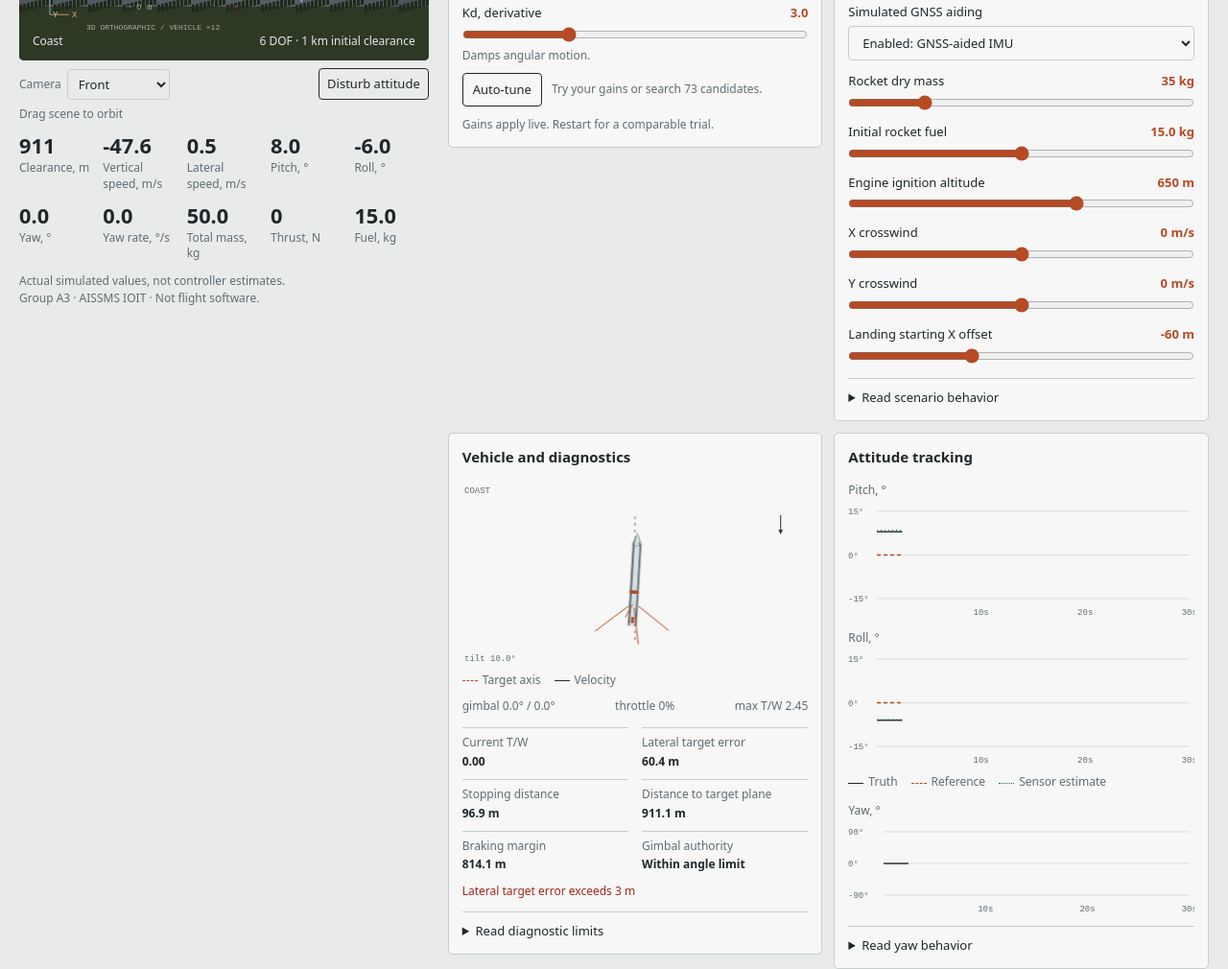
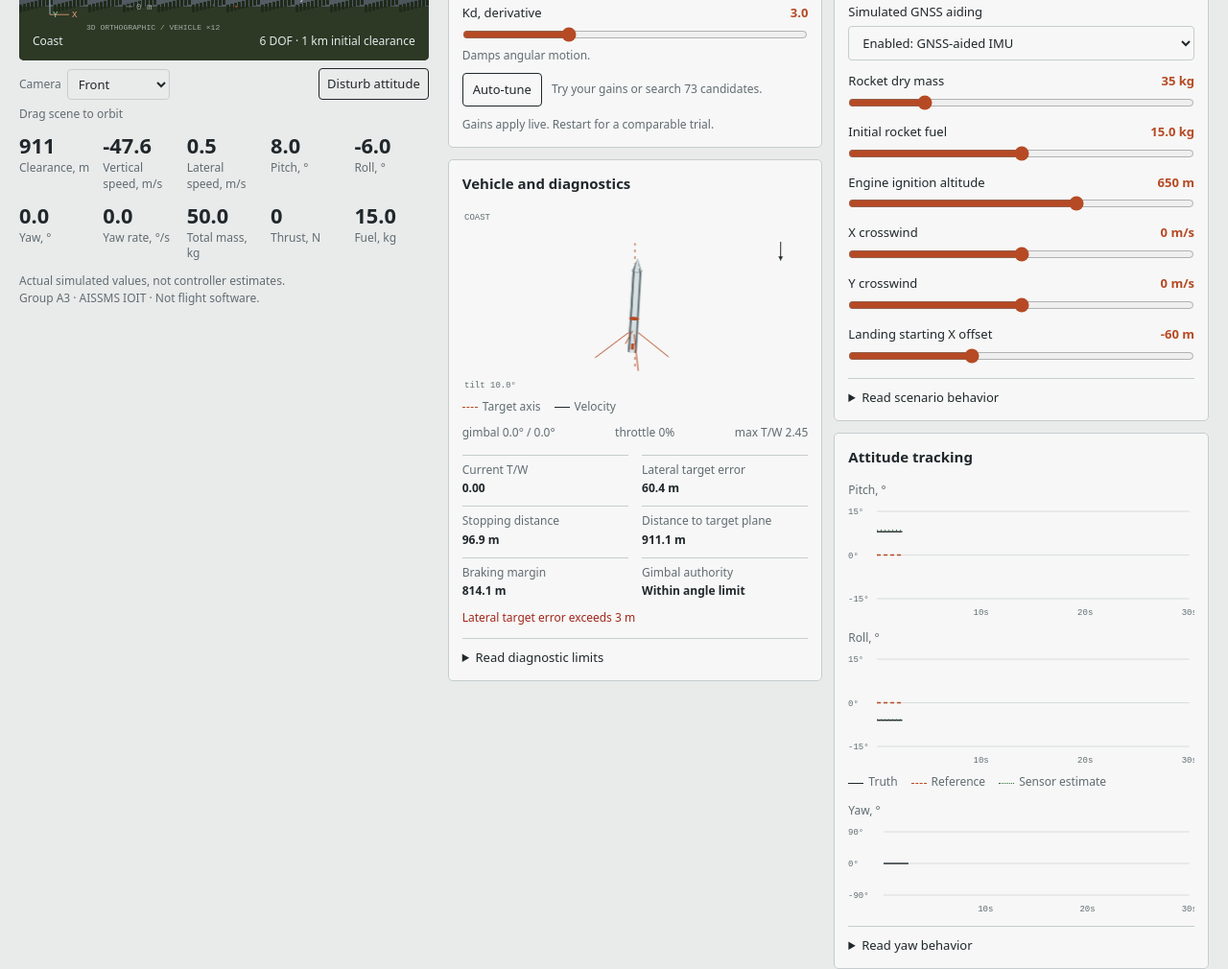
Before and after one commit to dugadnaman/TVC, a plain HTML site: page index.html in a window 1280 px wide. Shown: the part 465-1475 px from the top of the page at 96% size. Drawn offline with Linux system fonts and the light colour scheme; animation ran at ten frames a second.

Commit message:
Stack vehicle diagnostics directly below PID controls

```diff
--- a/index.html
+++ b/index.html
@@ -57,6 +57,7 @@
     </div>
     <div class="export-status"><p>CSV contains main-flight telemetry. Restart clears the recording.</p><p id="export-status" role="status"></p></div>
 
+    <div class="control-stack">
     <section class="box pid-box">
       <h2>Pitch and roll PID</h2>
       <div class="slider-row"><label for="kp">Kp, proportional</label><output id="kp-output" for="kp">4.0</output><input id="kp" type="range" min="0" max="10" step="0.1" value="4"><small>Corrects attitude error on each axis.</small></div>
@@ -66,8 +67,26 @@
       <canvas id="tune-chart" height="90" hidden role="img" aria-label="Scores of auto-tune candidates and best successful trial"></canvas>
       <p id="gain-note" class="small">Both axes use these gains. Changes apply live. Restart to compare flights.</p>
     </section>
+    <section class="box close-box">
+      <h2>Vehicle and diagnostics</h2>
+      <canvas id="closeup" height="190" role="img" aria-label="3D vehicle attitude, geometry, thrust-vector gimbal and velocity direction"></canvas>
+      <div class="legend"><span><i class="reference"></i>Target axis</span><span><i></i>Velocity</span></div>
+      <div class="close-meta"><span id="gimbal">Gimbal: 0.0° / 0.0°</span><span id="throttle">Throttle: 0%</span><span id="twr">T/W: 0.00</span></div>
+      <dl class="diagnostics" aria-label="Actual rigid-body flight diagnostics, independent of selected controller feedback">
+        <div><dt>Current T/W</dt><dd id="current-twr">0.00</dd></div>
+        <div><dt>Lateral target error</dt><dd id="lateral-error">60.0 m</dd></div>
+        <div><dt>Stopping distance</dt><dd id="braking-distance">—</dd></div>
+        <div><dt>Distance to target plane</dt><dd id="braking-remaining">—</dd></div>
+        <div><dt>Braking margin</dt><dd id="braking-margin">—</dd></div>
+        <div><dt>Gimbal authority</dt><dd id="gimbal-saturation">Available</dd></div>
+      </dl>
+      <p id="diagnostic-warning" class="small" role="status"></p>
+      <details class="technical-details"><summary>Read diagnostic limits</summary><p class="small">Scene values, diagnostics, scores and landing or capture decisions use actual simulated state, not controller estimates. Stopping distance uses descent speed, available vertical thrust and actuator response. It is an estimate, not a landing guarantee.</p></details>
+    </section>
+    </div>
 
 
+    <div class="scenario-stack">
     <section class="box scenario-box">
       <h2>Scenario</h2>
       <div class="mode-row"><label for="mode">Flight mode</label><select id="mode"><option value="landing">Rocket landing</option><option value="catch">Tower catch</option><option value="stabilize">Straight-up stabilization</option><option value="monocopter">Tilt-prop monocopter</option></select></div>
@@ -88,22 +107,6 @@
       <details class="technical-details"><summary>Read scenario behavior</summary><p class="small">Scenario, feedback and GNSS changes restart the trial and clear best scores, tuning traces and batch results. Auto-tune and batch trials use the selected feedback and aiding. Success is not guaranteed.</p><p class="small">Wind acts along world X and Y. Mass changes inertia and thrust-to-weight ratio. Some settings cannot sustain flight.</p></details>
     </section>
 
-    <section class="box close-box">
-      <h2>Vehicle and diagnostics</h2>
-      <canvas id="closeup" height="190" role="img" aria-label="3D vehicle attitude, geometry, thrust-vector gimbal and velocity direction"></canvas>
-      <div class="legend"><span><i class="reference"></i>Target axis</span><span><i></i>Velocity</span></div>
-      <div class="close-meta"><span id="gimbal">Gimbal: 0.0° / 0.0°</span><span id="throttle">Throttle: 0%</span><span id="twr">T/W: 0.00</span></div>
-      <dl class="diagnostics" aria-label="Actual rigid-body flight diagnostics, independent of selected controller feedback">
-        <div><dt>Current T/W</dt><dd id="current-twr">0.00</dd></div>
-        <div><dt>Lateral target error</dt><dd id="lateral-error">60.0 m</dd></div>
-        <div><dt>Stopping distance</dt><dd id="braking-distance">—</dd></div>
-        <div><dt>Distance to target plane</dt><dd id="braking-remaining">—</dd></div>
-        <div><dt>Braking margin</dt><dd id="braking-margin">—</dd></div>
-        <div><dt>Gimbal authority</dt><dd id="gimbal-saturation">Available</dd></div>
-      </dl>
-      <p id="diagnostic-warning" class="small" role="status"></p>
-      <details class="technical-details"><summary>Read diagnostic limits</summary><p class="small">Scene values, diagnostics, scores and landing or capture decisions use actual simulated state, not controller estimates. Stopping distance uses descent speed, available vertical thrust and actuator response. It is an estimate, not a landing guarantee.</p></details>
-    </section>
 
     <section class="box chart-box">
       <h2>Attitude tracking</h2>
@@ -116,6 +119,7 @@
       <canvas id="yaw-chart" height="100" role="img" aria-label="Yaw angle over simulation time; no yaw control actuator"></canvas>
       <details class="technical-details"><summary>Read yaw behavior</summary><p class="small">There is no yaw actuator or hidden yaw stabilization. Monocopter propeller reaction torque can spin the body. Rotational drag opposes that rotation.</p></details>
     </section>
+    </div>
 
     <details class="box actuator-box">
       <summary>Adjust actuator limits and response</summary>
--- a/simulator.css
+++ b/simulator.css
@@ -49,6 +49,7 @@ body { margin: 0; font-size: 14px; line-height: 1.45; }
 .close-box { grid-area: close; } .chart-box { grid-area: charts; }
 .scenario-box { grid-area: scenario; } .diagram-box { grid-area: diagram; }
 .actuator-box { grid-area: actuators; } .batch-box { grid-area: batch; } .sensor-box { grid-area: sensors; }
+.control-stack, .scenario-stack { display: contents; }
 .feedback-status { grid-area: feedback; margin: 0; padding: 3px 0; font-size: 12px; color: var(--muted); }
 .feedback-status strong { font-weight: 500; }
 .export-status { grid-area: export; color: var(--muted); font-size: 12px; margin: -5px 0 0; }
@@ -141,3 +142,10 @@ noscript { display: block; padding: 20px; }
 @media (min-width: 901px) and (max-height: 620px) {
   .scene { min-height: 140px; }
 }
+@media (min-width: 581px) {
+  .panel { grid-template-areas: "head head" "buttons buttons" "export export" "scores scores" "primary secondary" "actuators batch" "feedback feedback" "sensors sensors" "diagram diagram" "platform platform"; }
+  .control-stack, .scenario-stack { display: grid; gap: 12px; min-width: 0; align-self: start; }
+  .control-stack { grid-area: primary; }
+  .scenario-stack { grid-area: secondary; }
+  .control-stack > .box, .scenario-stack > .box { grid-area: auto; }
+}
```
